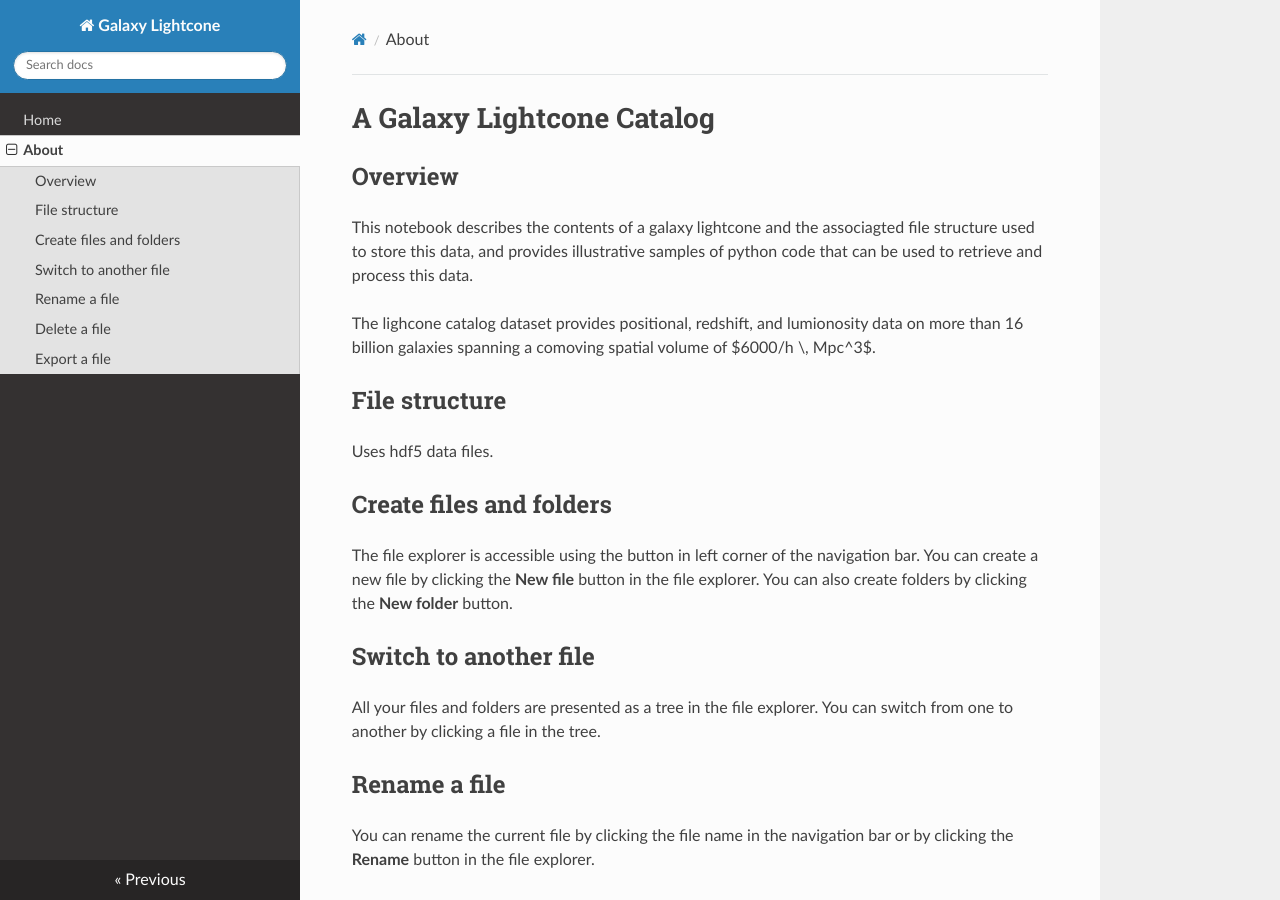
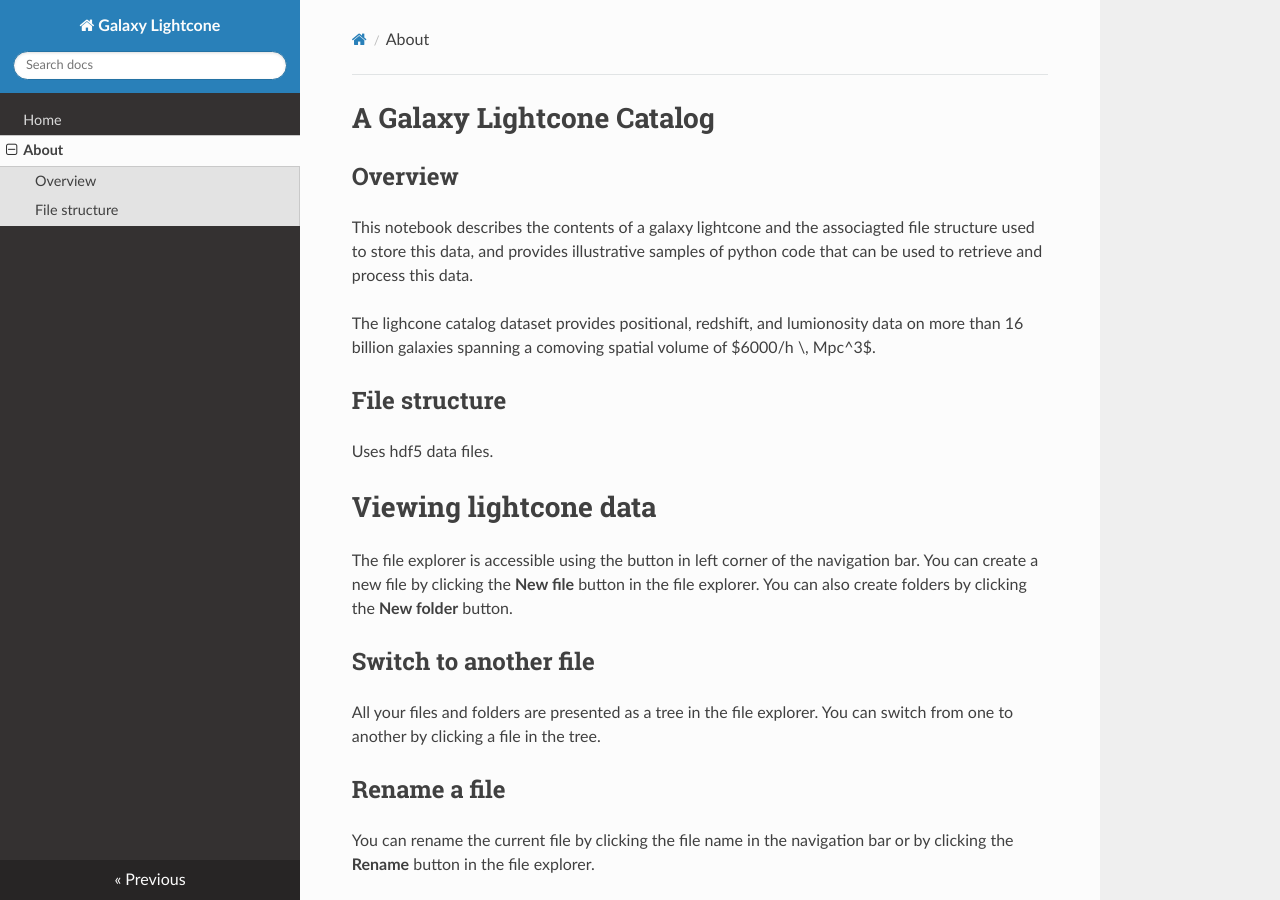
Before and after one commit to rajbooth/Lightcone, an MkDocs documentation site: the page built from docs/about.md, in a window 1280 px wide and 900 px high. Built offline with MkDocs 1.6.1, drawn with Linux system fonts in a browser that asks for light colours; nearby versions of some CDN libraries.

Commit message:
docs/about.md updated from https://stackedit.io/

```diff
--- a/docs/about.md
+++ b/docs/about.md
@@ -11,7 +11,7 @@
 
 Uses hdf5 data files.
 
-## Create files and folders
+# Viewing lightcone data
 
 The file explorer is accessible using the button in left corner of the navigation bar. You can create a new file by clicking the **New file** button in the file explorer. You can also create folders by clicking the **New folder** button.
 
```
Also changed, not shown: other parts of docs/about.md (+2 -1 lines).
